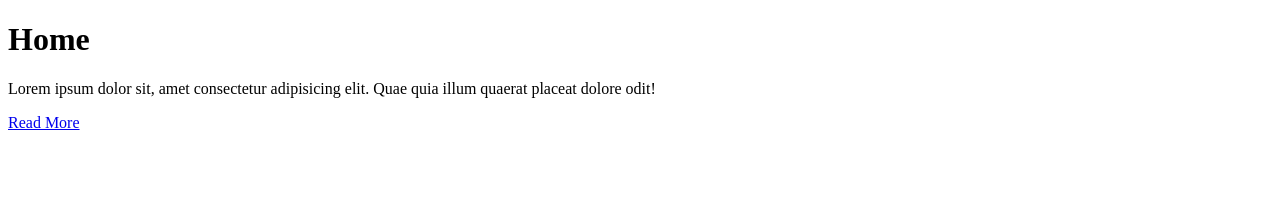
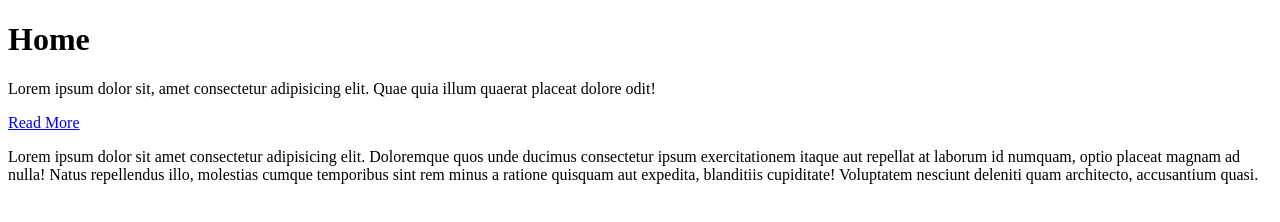
Before and after one commit to adeltahenti/MyFirstProjectSSH, a plain HTML site: page index.html in a window 1280 px wide. Drawn offline with Linux system fonts and the light colour scheme.

Commit message:
index edited

```diff
--- a/index.html
+++ b/index.html
@@ -13,6 +13,10 @@
       <h1>Home</h1>
       <p>Lorem ipsum dolor sit, amet consectetur adipisicing elit. Quae quia illum quaerat placeat dolore odit!</p>
       <a href=".#" class="btn">Read More</a>
+      <p>Lorem ipsum dolor sit amet consectetur adipisicing elit. Doloremque quos unde ducimus consectetur ipsum exercitationem
+        itaque aut repellat at laborum id numquam, optio placeat magnam ad nulla! Natus repellendus illo, molestias cumque
+        temporibus sint rem minus a ratione quisquam aut expedita, blanditiis cupiditate! Voluptatem nesciunt deleniti quam
+        architecto, accusantium quasi.</p>
     </div>
   </body>
 
```
